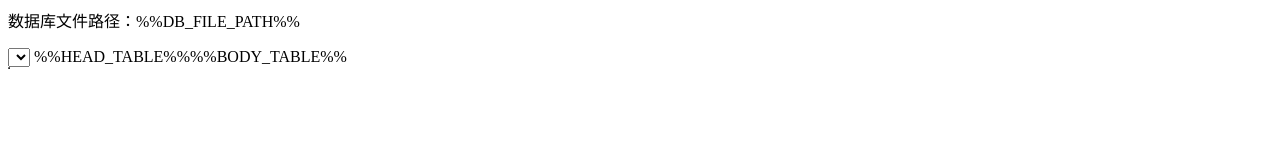
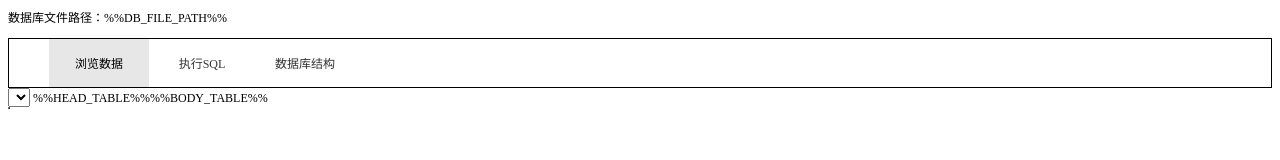
Before and after one commit to rob2468/HttpServerDebug, a plain HTML site: page HttpServerDebug/Resources/HttpServerDebug.bundle/web/database_inspect.html in a window 1280 px wide. Drawn offline with Linux system fonts and the light colour scheme.

Commit message:
database inspect, support (browse-data, execute-sql, db-structure) tab switch
Change-Id: Ib90d97365276c8aac590a0f6ab8e420d735d943e

```diff
--- a/HttpServerDebug/Resources/HttpServerDebug.bundle/web/database_inspect.html
+++ b/HttpServerDebug/Resources/HttpServerDebug.bundle/web/database_inspect.html
@@ -4,11 +4,76 @@
 <meta name="viewport" content="width=device-width, initial-scale=1.0">
 <title>数据库查看</title>
 <style type="text/css">
+body,
+table {
+    font-size: 12px;
+}
 td {
   text-align: center;
 }
+.nav-bar {
+    display: block;
+    border: 1px solid;
+}
+.nav-bar ul {
+    list-style-type: none;
+    margin: 0;
+}
+.nav-bar li {
+    display: inline-block;
+    padding: 15px 0;
+    width: 100px;
+    text-align: center;
+    cursor: pointer;
+    color: rgba(0, 0, 0, 0.8);
+}
+.nav-bar li:hover {
+    color: #000;
+}
+.nav-bar li.active {
+    background-color: #e7e7e7;
+    color: #000;
+}
+.tab-pane {
+    display: none;
+}
+.tab-pane.active {
+    display: block;
+}
 </style>
 <script type="text/javascript">
+$(document).ready(function () {
+
+});
+function onNavBarItemClick(id) {
+    var id0 = 'browse-data';
+    var id1 = 'execute-sql';
+    var id2 = 'db-structure';
+    var selectedItem = document.getElementById(id);
+    if (!selectedItem.classList.contains('active')) {
+        activeNavAndTabElement(selectedItem);
+        if (selectedItem.id === id0) {
+            inactiveNavAndTabElement(document.getElementById(id1));
+            inactiveNavAndTabElement(document.getElementById(id2));
+        } else if (selectedItem.id === id1) {
+            inactiveNavAndTabElement(document.getElementById(id0));
+            inactiveNavAndTabElement(document.getElementById(id2));
+        } else {
+            inactiveNavAndTabElement(document.getElementById(id0));
+            inactiveNavAndTabElement(document.getElementById(id1));
+        }
+    }
+}
+function activeNavAndTabElement(navEle) {
+    navEle.classList.add('active');
+    var tabEle = document.getElementById(navEle.id + '-tab');
+    tabEle.classList.add('active');
+}
+function inactiveNavAndTabElement(navEle) {
+    navEle.classList.remove('active');
+    var tabEle = document.getElementById(navEle.id + '-tab');
+    tabEle.classList.remove('active');
+}
 function onSelectChanged() {
     var tableNamesEle = document.getElementsByClassName('table-names')[0];
     var tableName = tableNamesEle.options[tableNamesEle.selectedIndex].value;
@@ -20,9 +85,15 @@ function onSelectChanged() {
     <!-- db file path -->
     <div><p>数据库文件路径：%%DB_FILE_PATH%%</p></div>
     <!-- navigation -->
-    <div></div>
+    <div class="nav-bar">
+        <ul>
+            <li class="nav-item active" id="browse-data" onclick="onNavBarItemClick(this.id)">浏览数据</li>
+            <li class="nav-item" id="execute-sql" onclick="onNavBarItemClick(this.id)">执行SQL</li>
+            <li class="nav-item" id="db-structure" onclick="onNavBarItemClick(this.id)">数据库结构</li>
+        </ul>
+    </div>
     <!-- browse data -->
-    <div class="tab-pane active">
+    <div class="tab-pane active" id="browse-data-tab">
         <select class="table-names" onchange="onSelectChanged()">%%SELECT_HTML%%</select>
         <table border="1">
             <thead><tr>%%HEAD_TABLE%%</tr></thead>
@@ -30,9 +101,9 @@ function onSelectChanged() {
         </table>
     </div>
     <!-- execute SQL -->
-    <div class="tab-pane"></div>
+    <div class="tab-pane" id="execute-sql-tab">execute SQL</div>
     <!-- db structure -->
-    <div class="tab-pane"></div>
+    <div class="tab-pane" id="db-structure-tab">db structure</div>
 <br>
 </body>
 </html>
```
